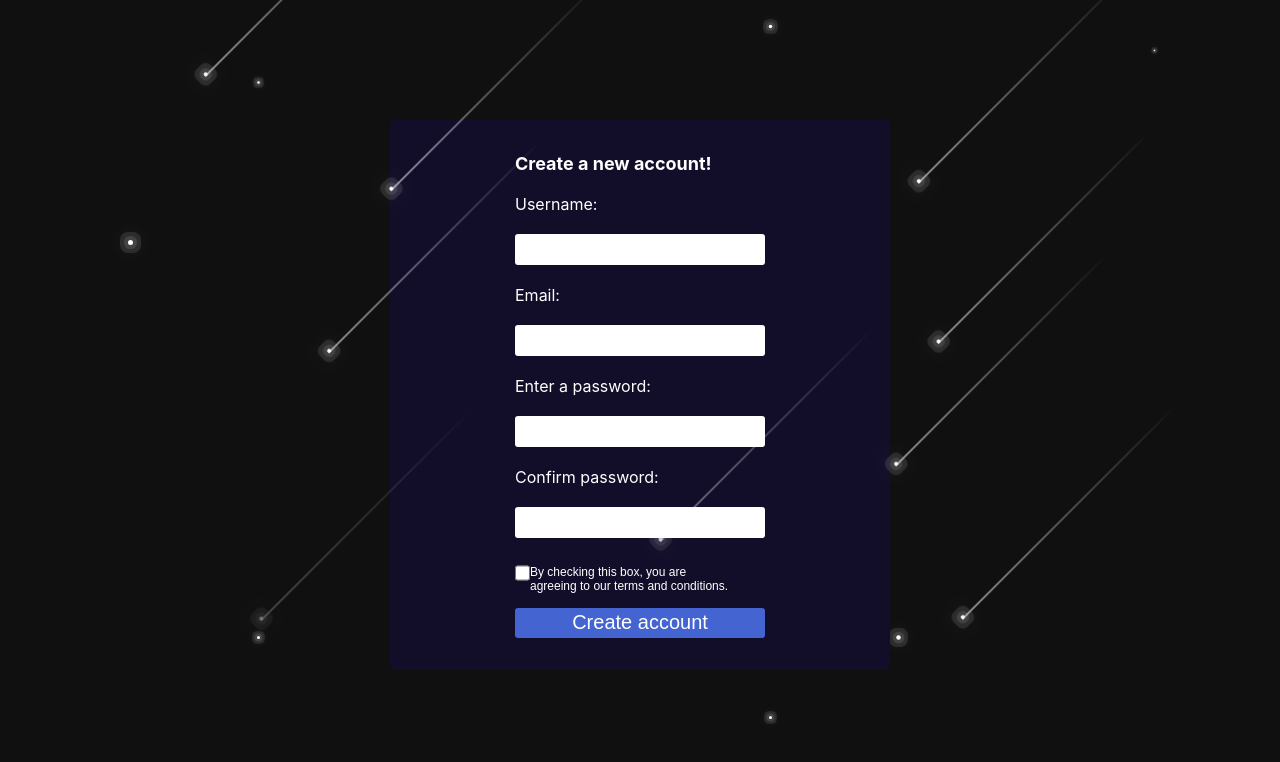
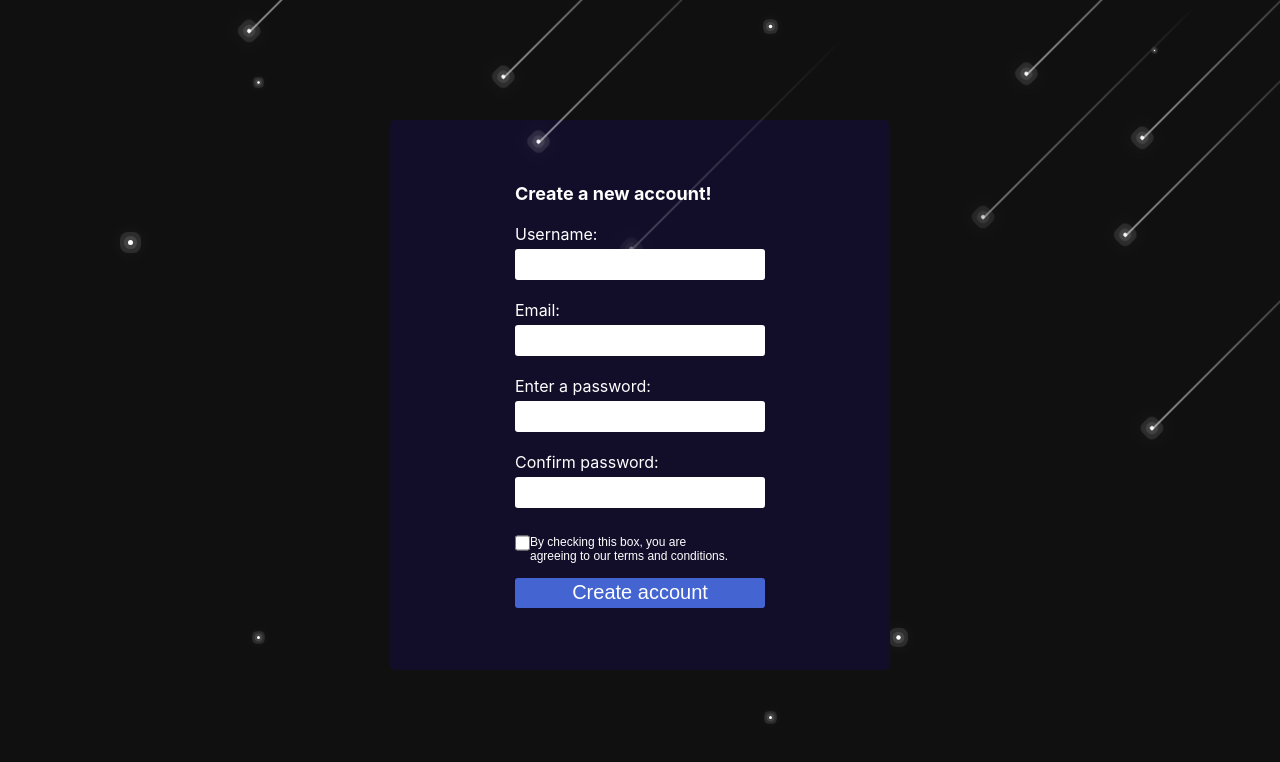
Before and after one commit to mitrabodh/libramate, a React (Create React App) app: page / in a window 1280 px wide. Shown: the top 762 px of the page. Built offline with nearby package versions, Linux system fonts and the light colour scheme.

Commit message:
Create account form and shooting stars are rectified.

```diff
--- a/src/components/authentication.module.css
+++ b/src/components/authentication.module.css
@@ -91,6 +91,10 @@ form {
 
 form.acc>* {
     margin-left: 25%;
+}
+
+form.acc>label {
+    margin-bottom: -15px;
 }
 
 /* Input fields */
@@ -267,7 +271,7 @@ span:nth-child(9) {
     }
 
     100% {
-        transform: rotate(315deg) translateX(-1000px);
+        transform: rotate(315deg) translateX(-400px);
         opacity: 0;
     }
 }
```
